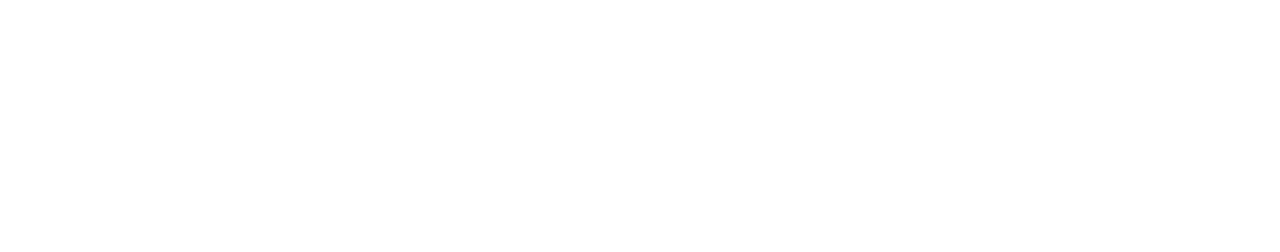
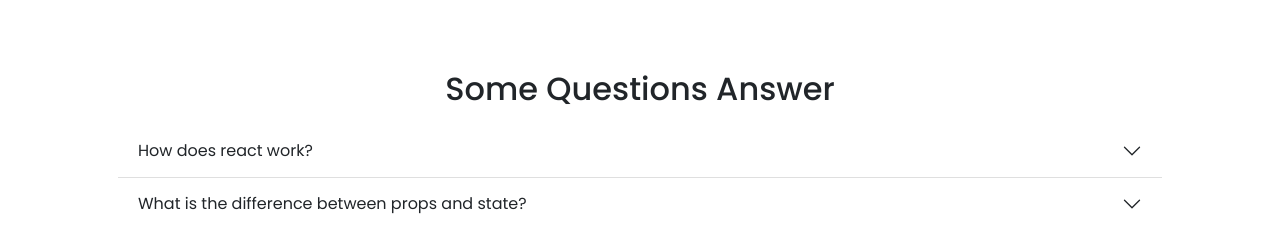
Before and after one commit to ahanafislam/vuvu-rider, a React (Create React App) app: page / in a window 1280 px wide. Shown: the part 1236-1488 px from the top of the page. Before the commit the page ends 1194 px from the top, so only its background shows below. Built offline with nearby package versions, Linux system fonts and the light colour scheme.

Commit message:
Create Answer component

```diff
--- a/src/App.js
+++ b/src/App.js
@@ -1,4 +1,5 @@
 import './App.css';
+import Answer from './components/Answer/Answer';
 import Header from './components/Header/Header';
 import Shop from './components/Shop/Shop';
 
@@ -7,6 +8,7 @@
     <div className="App">
       <Header></Header>
       <Shop></Shop>
+      <Answer></Answer>
     </div>
   );
 }
--- /dev/null
+++ b/src/components/Answer/Answer.js
@@ -0,0 +1,67 @@
+import React from 'react';
+
+const Answer = () => {
+    return (
+        <div className="container mt-5 mb-5 p-md-5">
+            <h2 className="text-center mt-3 mb-3">Some Questions Answer</h2>
+            <div className="accordion accordion-flush" id="accordionFlushExample">
+                <div className="accordion-item">
+                  <h2 className="accordion-header" id="flush-headingOne">
+                    <button className="accordion-button collapsed" type="button" data-bs-toggle="collapse" data-bs-target="#flush-collapseOne" aria-expanded="false" aria-controls="flush-collapseOne">
+                        How does react work?
+                    </button>
+                  </h2>
+                  <div id="flush-collapseOne" className="accordion-collapse collapse" aria-labelledby="flush-headingOne" data-bs-parent="#accordionFlushExample">
+                    <div className="accordion-body">React is a javascript library used for creating UI. Everything in react is a component. When we create a component React creates a virtual DOM like browser DOM. This DOM completely looks like real DOM but it's actually a Javascript object. React builds this virtual DOM in such a way that any element can be easily modified using JavaScript with this DOM. React create two virtual DOM. When a user takes any action in DOM, React keeps the change in one DOM and saves the older DOM in another virtual DOM. Then compare these two DOM that which element is specifically changed. After that react don't re-render the whole DOM. It’s changed Only that element that user was changed.</div>
+                  </div>
+                </div>
+                <div className="accordion-item">
+                  <h2 className="accordion-header" id="flush-headingTwo">
+                    <button className="accordion-button collapsed" type="button" data-bs-toggle="collapse" data-bs-target="#flush-collapseTwo" aria-expanded="false" aria-controls="flush-collapseTwo">
+                    What is the difference between props and state?
+                    </button>
+                  </h2>
+                  <div id="flush-collapseTwo" className="accordion-collapse collapse" aria-labelledby="flush-headingTwo" data-bs-parent="#accordionFlushExample">
+                    <div className="accordion-body">
+                        <p>The difference between props and state are shown below.</p>
+                        <div className="table-responsive">
+                          <table className="table table-bordered">
+                            <thead>
+                              <tr>
+                                <th scope="col">Props</th>
+                                <th scope="col">State</th>
+                              </tr>
+                            </thead>
+                            <tbody>
+                              <tr>
+                                <td>We can pass any data or function from one component to other components using props.</td>
+                                <td>State can holds data on same component. So we can not pass data by using it.</td>
+                              </tr>
+                              <tr>
+                                <td>We can not change the props value. That mean it's read-only.</td>
+                                <td>State can change it's value asynchronously.</td>
+                              </tr>
+                              <tr>
+                                <td>We can access props from child component.</td>
+                                <td>We can not access state from child component.</td>
+                              </tr>
+                              <tr>
+                                <td>With the help of props we can make a components reusable.</td>
+                                <td>We can not make a component reusable by using state.</td>
+                              </tr>
+                              <tr>
+                                <td>Props is immutable.</td>
+                                <td>State is mutable.</td>
+                              </tr>
+                            </tbody>
+                          </table>
+                        </div>
+                    </div>
+                  </div>
+                </div>
+            </div>
+        </div>
+    );
+};
+
+export default Answer;
```
Also changed, not shown: src/components/Answer/Answer.css (added).
